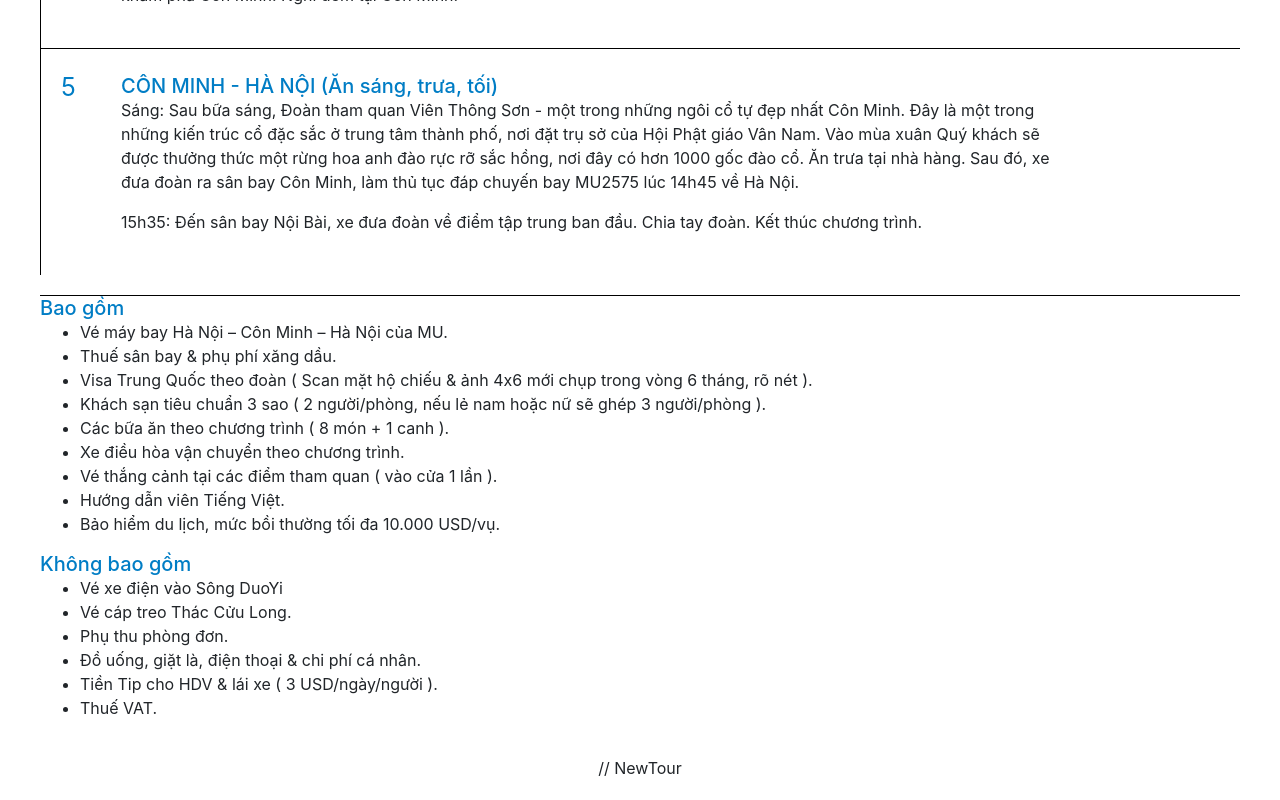
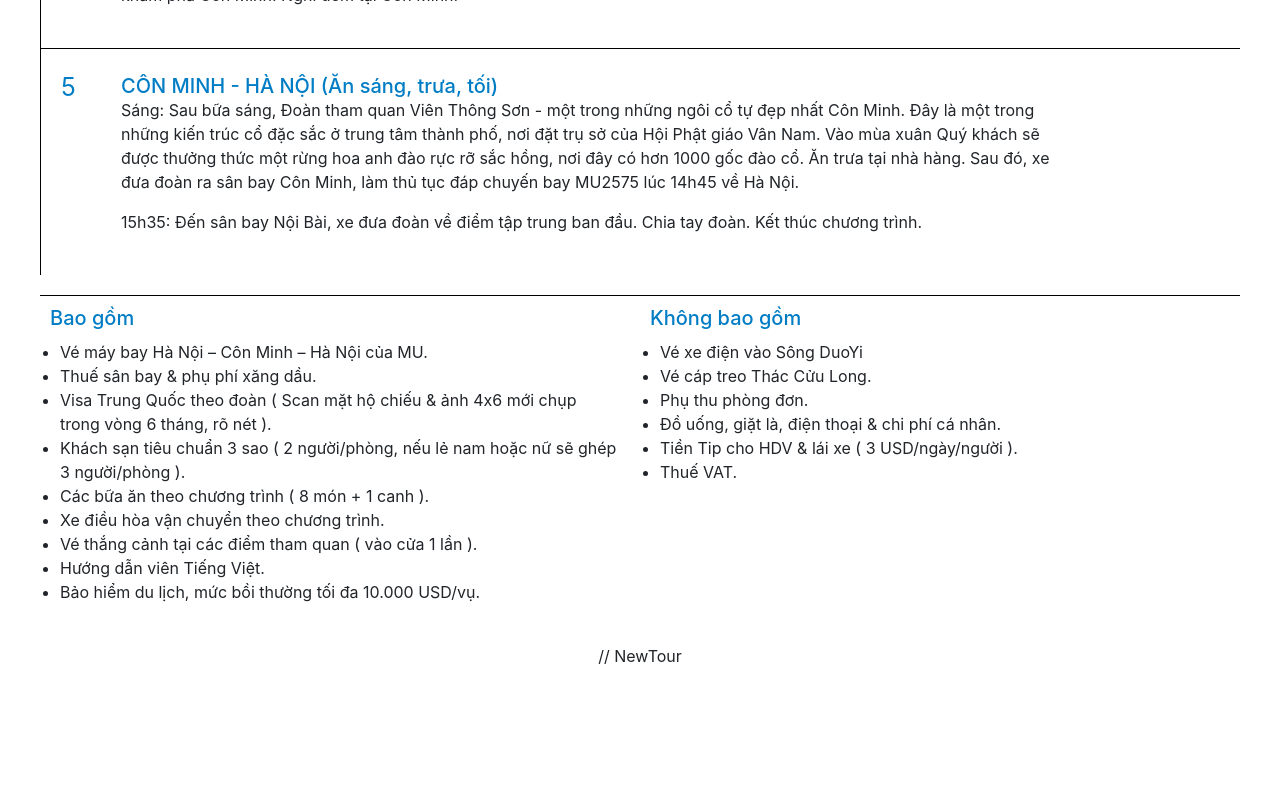
Before and after one commit to dattran1997/tour-manager, a React (Create React App) app in the folder client/: page /info in a window 1280 px wide. Shown: the part 2095-2895 px from the top of the page. After the commit the page ends 2783 px from the top, so only its background shows below. Built offline with nearby package versions, Linux system fonts and the light colour scheme.

Commit message:
info-css-fix-2

```diff
--- a/client/src/css/Info.css
+++ b/client/src/css/Info.css
@@ -163,3 +163,17 @@
 	color: #007dc5;
 	margin: 0;
 }
+.Body-Main-MoreInfo ul{
+	margin: 10px;
+	padding: 0;
+}
+.Body-Main-MoreInfo-Left{
+	width: 580px;
+	margin: 10px;
+	float: left;
+}
+.Body-Main-MoreInfo-Right{
+	width: 580px;
+	margin: 10px;
+	float: left;
+}
```
